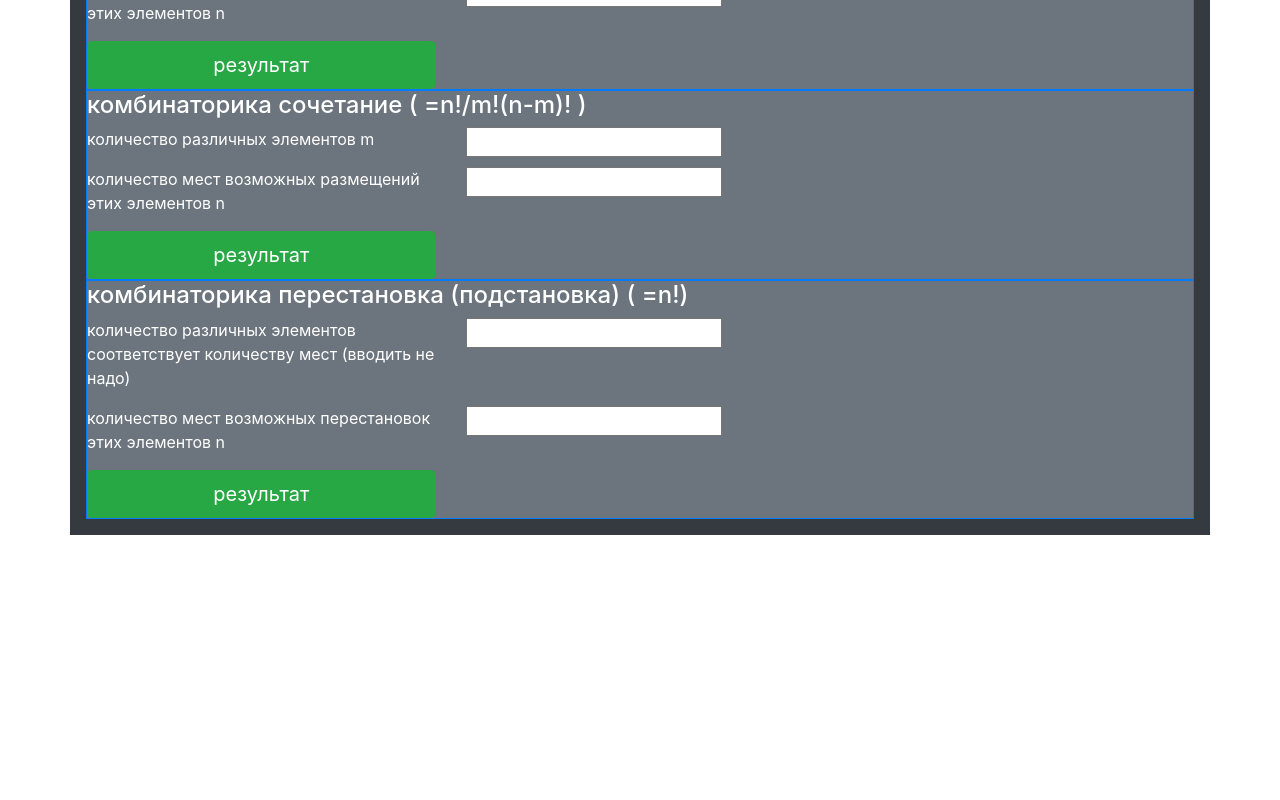
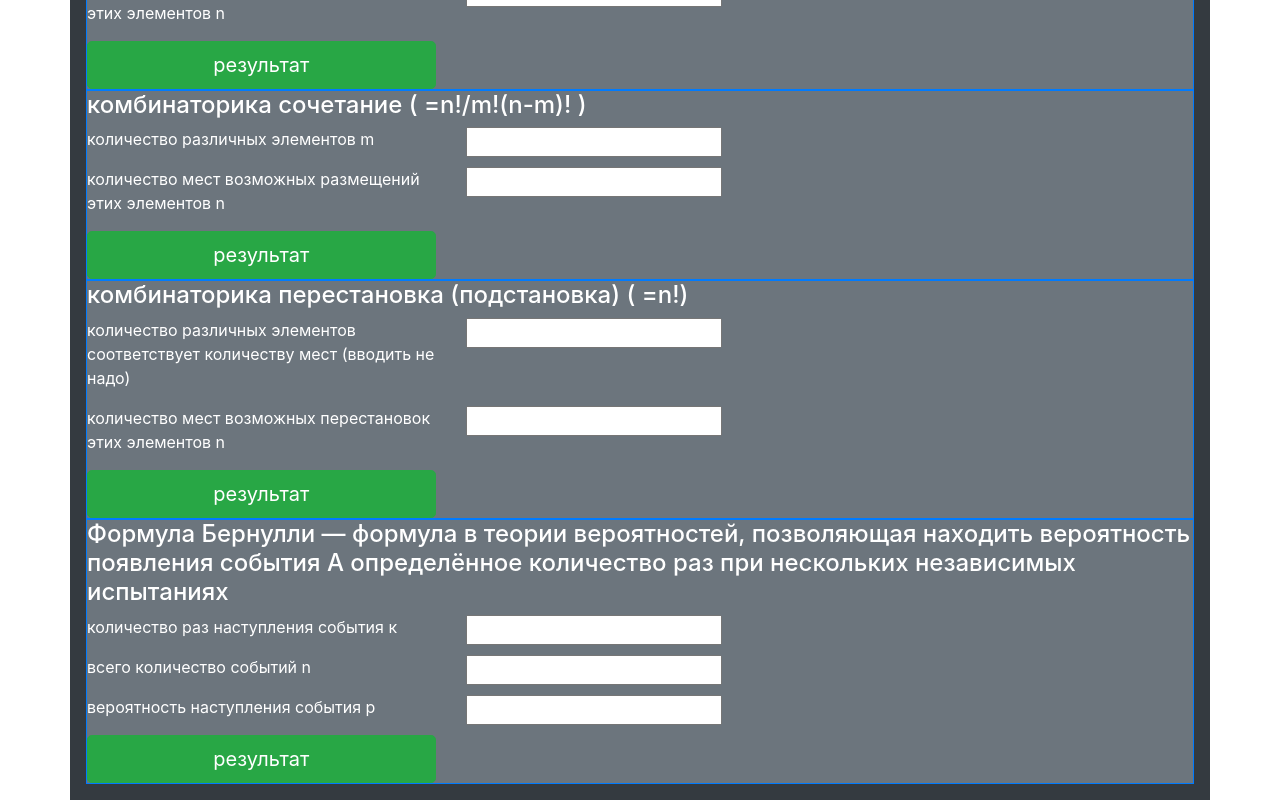
Before and after one commit to ilgizDashkin/probability, a React (Create React App) app: page / in a window 1280 px wide. Shown: the part 284-1084 px from the top of the page. Before the commit the page ends 819 px from the top, so only its background shows below. Built offline with nearby package versions, Linux system fonts and the light colour scheme.

Commit message:
add formula bernulli

```diff
--- a/src/App.js
+++ b/src/App.js
@@ -2,7 +2,8 @@ import React from 'react';
 // import logo from './logo.svg';
 // import './App.css';
 import Panel from './components/Panel';
-import { simple_probality, combinat_placement,combinat_combination,combinat_transposition } from './logic'
+import Panel2 from './components/Panel2';
+import { simple_probality, combinat_placement,combinat_combination,combinat_transposition,view_bernuli } from './logic'
 
 function App() {
 
@@ -19,6 +20,13 @@ function App() {
 
     <Panel name="комбинаторика перестановка (подстановка) ( =n!)" id_1='combinat_transposition1' id_2='combinat_transposition2' id_3='result_combinat_transposition'
       name_input_1="количество различных элементов соответствует количеству мест (вводить не надо)" name_input_2="количество мест возможных перестановок этих элементов n"set_result={combinat_transposition} />
+    <Panel2 name="Формула Бернулли — формула в теории вероятностей,
+     позволяющая находить вероятность появления события A определённое количество раз при нескольких независимых испытаниях"
+      id_1='bernuli_1' id_2='bernuli_2' id_3='bernuli_3' id_4='result_bernuli'
+      name_input_1="количество раз наступления события к"
+      name_input_2="всего количество событий n"
+      name_input_3="вероятность наступления события p"
+      set_result={view_bernuli} />
 
     </div>
   );
--- /dev/null
+++ b/src/components/Panel2.js
@@ -0,0 +1,25 @@
+import React from 'react';
+import Input from './Input';
+
+
+function Panel2(props) {
+
+  return (
+    <div className="border border-primary bg-secondary">
+      <h4>{props.name}</h4>
+      <Input id={props.id_1} name={props.name_input_1} />
+      <Input id={props.id_2} name={props.name_input_2} />
+      <Input id={props.id_3} name={props.name_input_3} />
+      <div className="row ">
+        <div className="col-4">
+          <button className="btn btn-success btn-lg btn-block" onClick={props.set_result}>результат</button>
+        </div>
+        <div className="col-4">
+          <p id={props.id_4}></p>
+        </div>
+      </div>
+    </div>
+  );
+}
+
+export default Panel2;
--- a/src/logic.js
+++ b/src/logic.js
@@ -81,4 +81,24 @@ function combinat_transposition() {
         result.textContent ="введены неправильные данные"
     }
 }
-export { simple_probality, combinat_placement,combinat_combination,combinat_transposition }
+// формула Бернулли
+function bernuli(m,n,p){
+    let q=1-p
+    if ((n>m)&&(m>0) && (n > 1)) {
+      let result=combination(m, n)*Math.pow(p, m)*Math.pow(q, n-m)
+      return result.toFixed(4)
+    }
+}
+function view_bernuli(){
+    let m = Number(document.getElementById('bernuli_1').value)
+    let n = Number(document.getElementById('bernuli_2').value)
+    let p = Number(document.getElementById('bernuli_3').value)
+    let result = document.getElementById('result_bernuli')
+    let out = bernuli(m,n,p)
+    if (out) {
+        result.textContent = `вероятность наступления события  ${m} раз в ${n} экспериментах равно: ${out}`
+    }else{
+        result.textContent ="введены неправильные данные"
+    }
+}
+export { simple_probality, combinat_placement,combinat_combination,combinat_transposition,view_bernuli }
```
